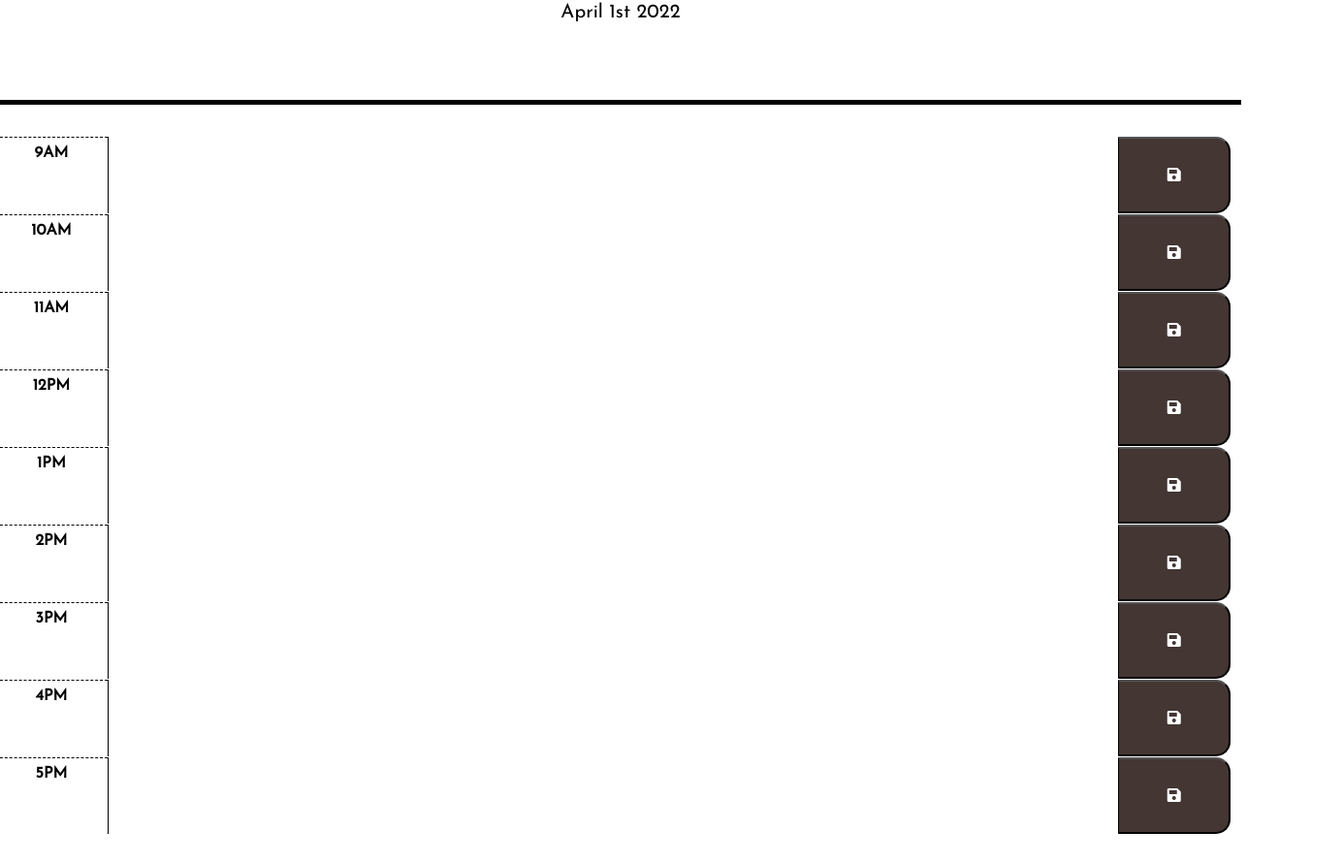
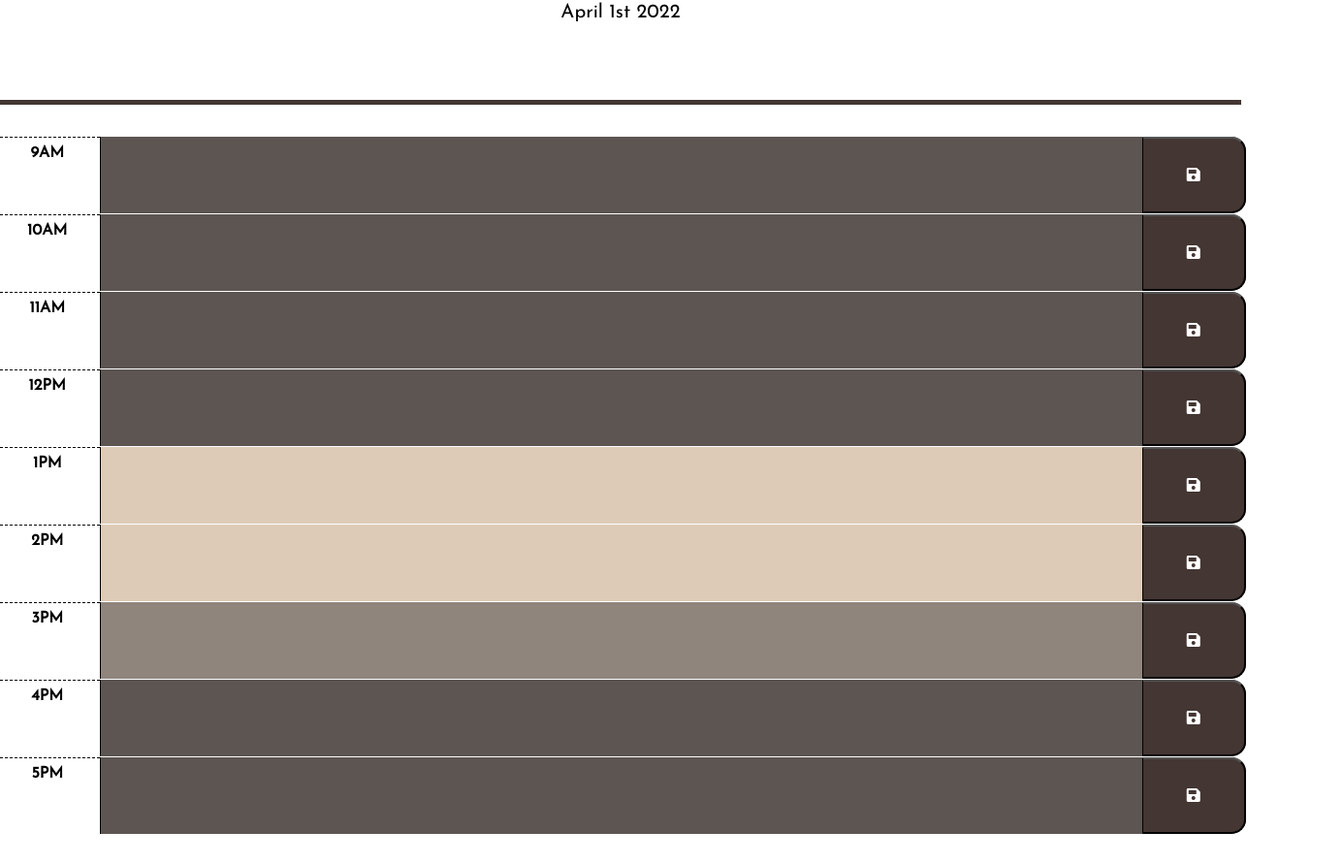
Before and after one commit to carolynngo11/work-day-scheduler, a plain HTML site: page index.html in a window 1280 px wide. Shown: the part 239-1129 px from the top of the page at 97% size, 1385 px wide, since content can reach past the window. Drawn offline with nearby package versions, Linux system fonts and the light colour scheme.

Commit message:
Text box working and saves input!

```diff
--- a/Assets/css/style.css
+++ b/Assets/css/style.css
@@ -19,7 +19,7 @@ textarea {
   background-color: transparent;
   color: black;
   border-radius: 0;
-  border-bottom: 5px solid black;
+  border-bottom: 5px solid #433633;
 }
 
 .description {
@@ -36,7 +36,7 @@ textarea {
   white-space: pre-wrap;
   height: 80px;
   border-top: 1px solid white;
-  margin-right: -190px;
+  margin-right: -90px;
   margin-left: -90px;
   text-align: center;
   font-weight: bold;
--- a/index.html
+++ b/index.html
@@ -32,57 +32,57 @@
 
     <div class="container">
       <!-- Timeblocks go here -->
-      <div class="row" id="time9">
+      <div class="row time-block" id="time9">
         <div class="col-1 hour pt-2">9AM</div>
-        <textarea class="col-9 description"></textarea>
+        <textarea class="col-10 description"></textarea>
         <button class="col-1 saveBtn" ><i class="fa fa-save"></i></button>
       </div>
 
-      <div class="row" id="time10">
+      <div class="row time-block" id="time10">
         <div class="col-1 hour pt-2">10AM</div>
-        <textarea class="col-9 description"></textarea>
+        <textarea class="col-10 description"></textarea>
         <button class="col-1 saveBtn"><i class="fa fa-save"></i></button>
       </div>
 
-      <div class="row" id="time11">
+      <div class="row time-block" id="time11">
         <div class="col-1 hour pt-2">11AM</div>
-        <textarea class="col-9 description"></textarea>
+        <textarea class="col-10 description"></textarea>
         <button class="col-1 saveBtn"><i class="fa fa-save"></i></button>
       </div>
 
-      <div class="row" id="time12">
+      <div class="row time-block" id="time12">
         <div class="col-1 hour pt-2" >12PM</div>
-        <textarea class="col-9 description"></textarea>
+        <textarea class="col-10 description"></textarea>
         <button class="col-1 saveBtn"><i class="fa fa-save"></i></button>
       </div>
 
-      <div class="row" id="time1">
+      <div class="row time-block" id="time1">
         <div class="col-1 hour pt-2">1PM</div>
-        <textarea class="col-9 description"></textarea>
+        <textarea class="col-10 description"></textarea>
         <button class="col-1 saveBtn"><i class="fa fa-save"></i></button>
       </div>
 
-      <div class="row" id="time2">
+      <div class="row time-block" id="time2">
         <div class="col-1 hour pt-2">2PM</div>
-        <textarea class="col-9 description"></textarea>
+        <textarea class="col-10 description"></textarea>
         <button class="col-1 saveBtn"><i class="fa fa-save"></i></button>
       </div>
 
-      <div class="row" id="time3">
+      <div class="row time-block" id="time3">
         <div class="col-1 hour pt-2">3PM</div>
-        <textarea class="col-9 description"></textarea>
+        <textarea class="col-10 description"></textarea>
         <button class="col-1 saveBtn"><i class="fa fa-save"></i></button>
       </div>
 
-      <div class="row" id="time4">
+      <div class="row time-block" id="time4">
         <div class="col-1 hour pt-2">4PM</div>
-        <textarea class="col-9 description"></textarea>
+        <textarea class="col-10 description"></textarea>
         <button class="col-1 saveBtn"><i class="fa fa-save"></i></button>
       </div>
 
-      <div class="row" id="time5">
+      <div class="row time-block" id="time5">
         <div class="col-1 hour pt-2">5PM</div>
-        <textarea class="col-9 description"></textarea>
+        <textarea class="col-10 description"></textarea>
         <button class="col-1 saveBtn"><i class="fa fa-save"></i></button>
       </div>
 
```
